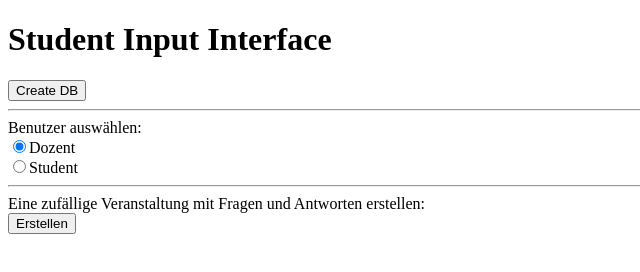
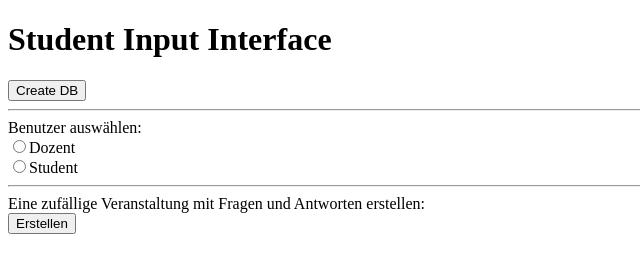
Before and after one commit to mol9000/mol9000, a plain HTML site: page woz.html in a window 1280 px wide. Shown: the full height of the page, 0-640 px from the left. Drawn offline with Linux system fonts and the light colour scheme.

Commit message:
fix user selection

```diff
--- a/woz.html
+++ b/woz.html
@@ -16,7 +16,7 @@
   <!-- <span>Username: <input id="username"></span><br/>
   <span>Passwort: <input id="password"></span><br/> -->
   Benutzer auswählen:<br/>
-  <input type="radio" name="usertype" value="dozent" onclick="set('user');" checked>Dozent<br/>
+  <input type="radio" name="usertype" value="dozent" onclick="set('user');">Dozent<br/>
   <input type="radio" name="usertype" value="student" onclick="set('user');">Student<br/>
 </form>
 <hr/>
```
